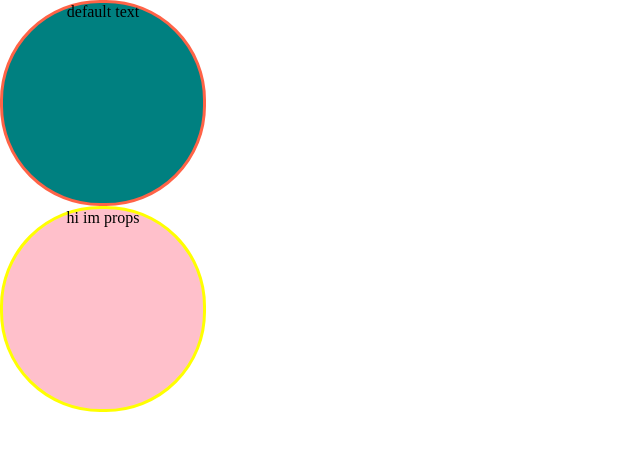
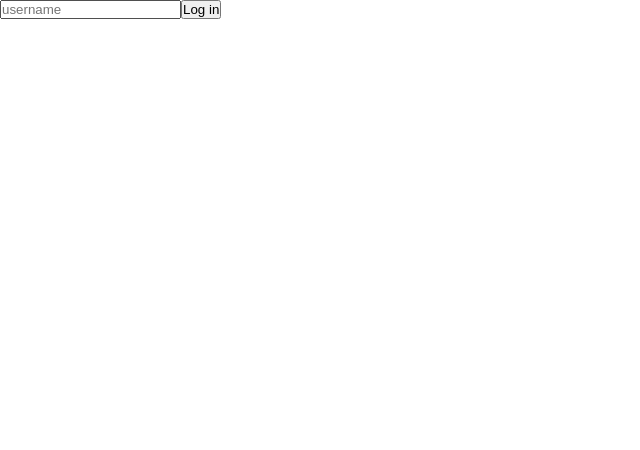
Before and after one commit to lisarnjs/Bitcoin-Crypto, a React (Create React App) app: page / in a window 1280 px wide. Shown: the top 450 px of the page, without its empty margins (0-640 px from the left). Built offline with nearby package versions, Linux system fonts and the light colour scheme.

Commit message:
Study how to use form event with TypeScript

```diff
--- a/src/App.tsx
+++ b/src/App.tsx
@@ -1,11 +1,28 @@
-import styled from "styled-components";
-import Circle from "./Circle";
+import React, { useState } from "react";
 
 function App() {
+	const [value, setValue] = useState("");
+	// 어떤 종류의 element가 이 onChange 이벤트를 발생시킬지 특정할 수 있다.ex)<HTMLInputElement>
+	const onChange = (event: React.FormEvent<HTMLInputElement>) => {
+		const {
+			currentTarget: {value},
+		} = event;
+		setValue(value);
+	}
+	const onSubmit = (event: React.FormEvent<HTMLFormElement>) => {
+		event.preventDefault();
+		console.log("Hello", value);
+	}
 	return (
 		<div>
-			<Circle borderColor="tomato" bgColor="teal" />
-			<Circle bgColor="pink" text="hi im props" />
+			<form onSubmit={onSubmit}>
+				<input
+				value={value}
+				onChange={onChange}
+				type="text"
+				placeholder="username" />
+				<button>Log in</button>
+			</form>
     </div>
 	);
 }
```
